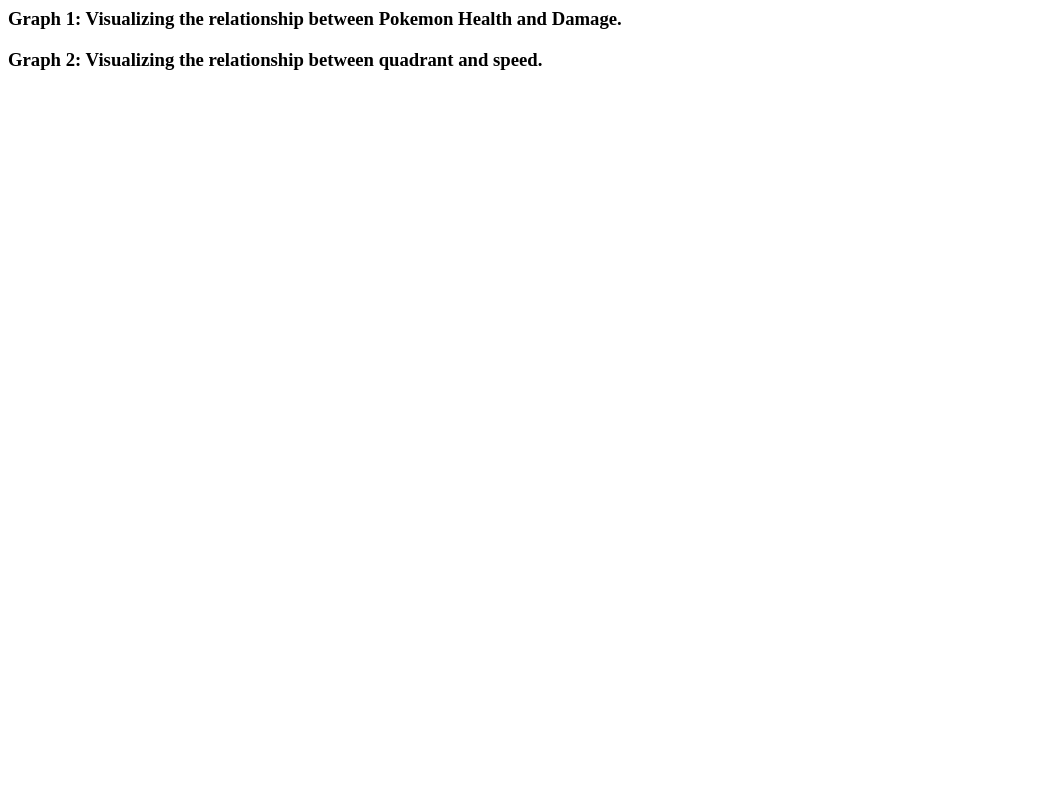
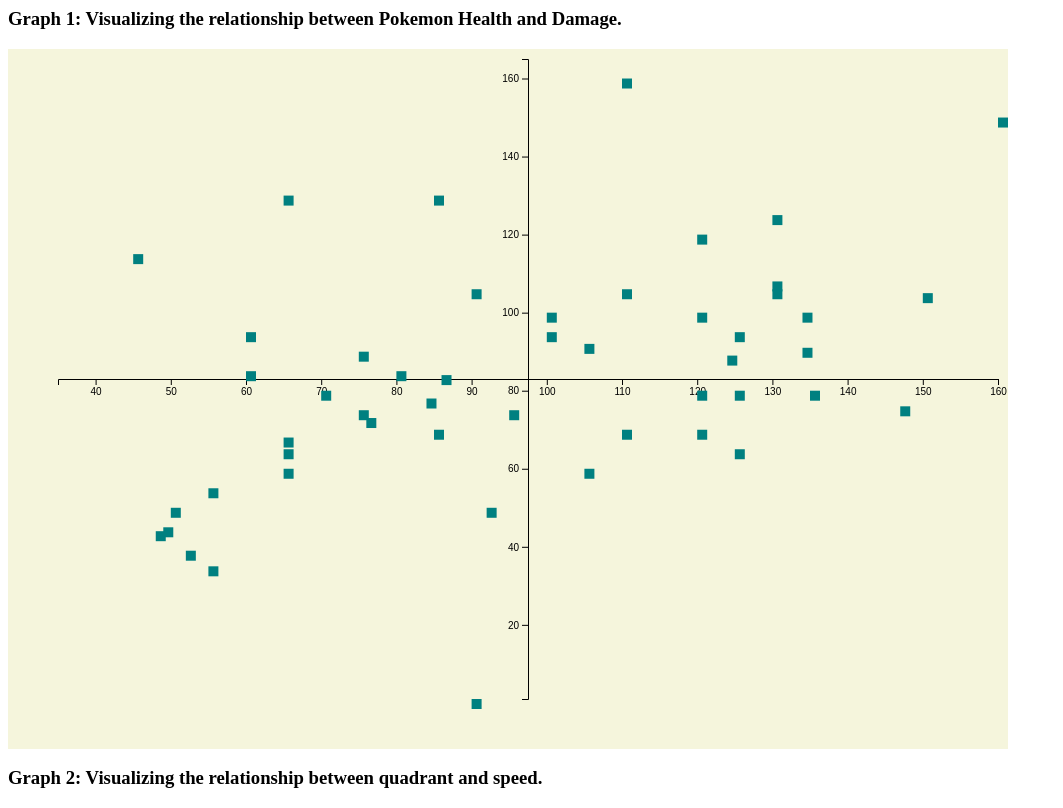
Before and after one commit to RajBOi30/3300_P1, a plain HTML site: page index.html in a window 1280 px wide. Shown: the whole page, without its empty margins (0-1063 px from the left). Drawn offline with nearby package versions, Linux system fonts and the light colour scheme.

Commit message:
Added code for displaying graph 1

```diff
--- a/index.html
+++ b/index.html
@@ -17,6 +17,42 @@
   <h3>
     Graph 1: Visualizing the relationship between Pokemon Health and Damage.
   </h3>
+  <svg id="graph1" height="700" width="1000" style="background:beige"></svg>
+  <script>
+    const svg = d3.select('svg#graph1');
+    const margins = { top: 10, right: 10, bottom: 50, left: 50 };
+    const chartWidth = svg.attr("width") - margins.right - margins.left;
+    const chartHeight = svg.attr("height") - margins.top - margins.bottom;
+
+    d3.csv('pokemon_data.csv').then(data => {
+      console.log(data);
+
+      const attackExtent = d3.extent(data, d => Number(d.attack));
+      const hpExtent = d3.extent(data, d => Number(d.hp));
+
+      const xScale = d3.scaleLinear().domain([attackExtent[0] - 10, attackExtent[1]]).range([0, chartWidth]);
+      const yScale = d3.scaleLinear().domain([hpExtent[0], hpExtent[1] + 5]).range([chartHeight, 0]);
+
+      let verticalAxis = d3.axisLeft(yScale);
+      svg.append('g')
+        .attr('transform', `translate(${margins.left + chartWidth / 2}, ${margins.top})`)
+        .call(verticalAxis);
+
+      let horizontalAxis = d3.axisBottom(xScale);
+      svg.append('g')
+        .attr('transform', `translate(${margins.left}, ${margins.top + chartHeight / 2})`)
+        .call(horizontalAxis);
+
+      data.forEach(d => {
+        svg.append("rect")
+          .attr("x", xScale(d.attack) + margins.left)
+          .attr("y", yScale(d.hp) + margins.top)
+          .attr("height", 10)
+          .attr("width", 10)
+          .style("fill", 'teal');
+      });
+    });
+  </script>
   <h3>
     Graph 2: Visualizing the relationship between quadrant and speed.
   </h3>
```
